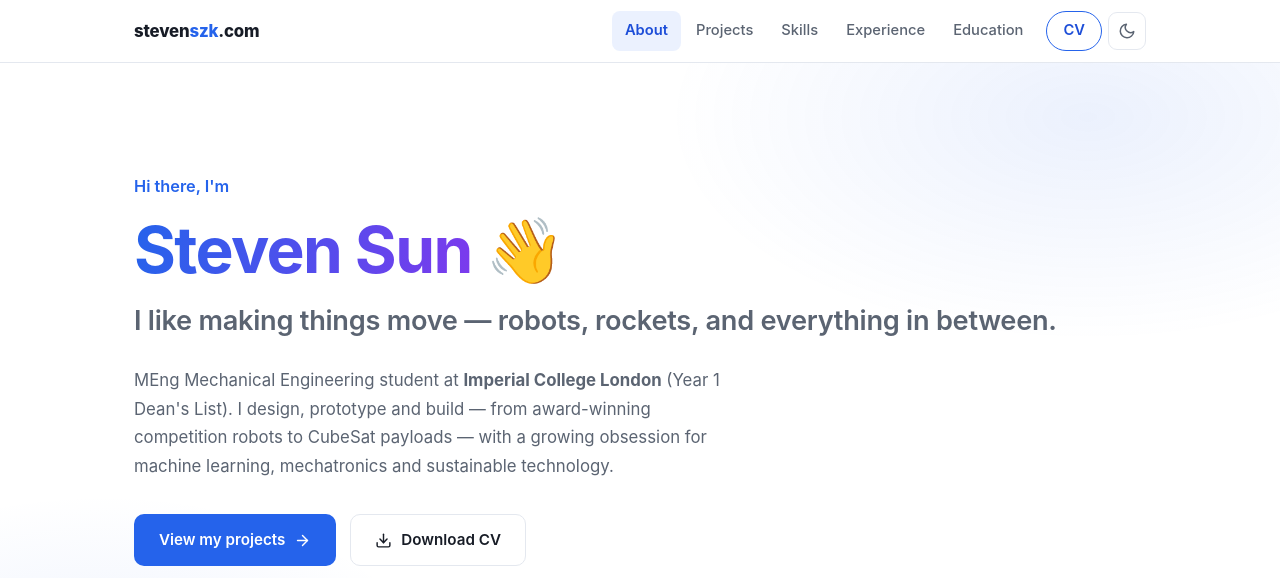
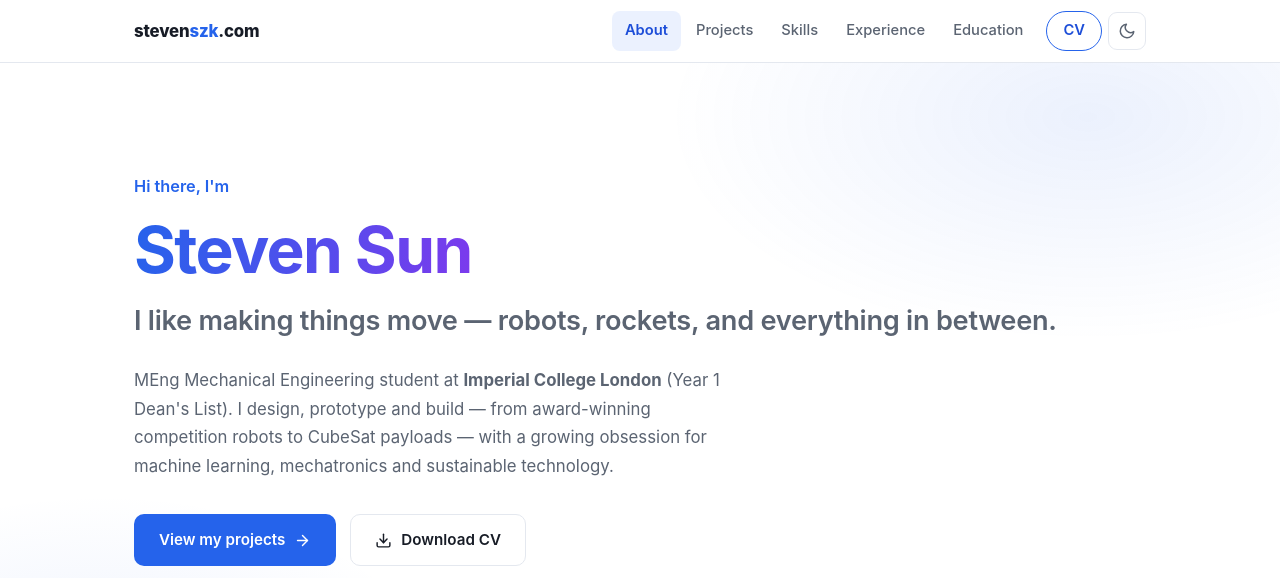
Before and after one commit to steven-szk/My-WebPage, a plain HTML site: page index.html in a window 1280 px wide. Shown: the top 578 px of the page. Drawn offline with Linux system fonts and the light colour scheme.

Commit message:
removed the emoji

```diff
--- a/index.html
+++ b/index.html
@@ -397,7 +397,7 @@
   <header class="hero" id="top">
     <div class="container">
       <p class="kicker">Hi there, I'm</p>
-      <h1><span class="grad">Steven Sun</span> 👋</h1>
+      <h1><span class="grad">Steven Sun</span> </h1>
       <p class="tagline">I like making things move — robots, rockets, and everything in between.</p>
       <p class="intro">
         MEng Mechanical Engineering student at <strong>Imperial College London</strong>
```
